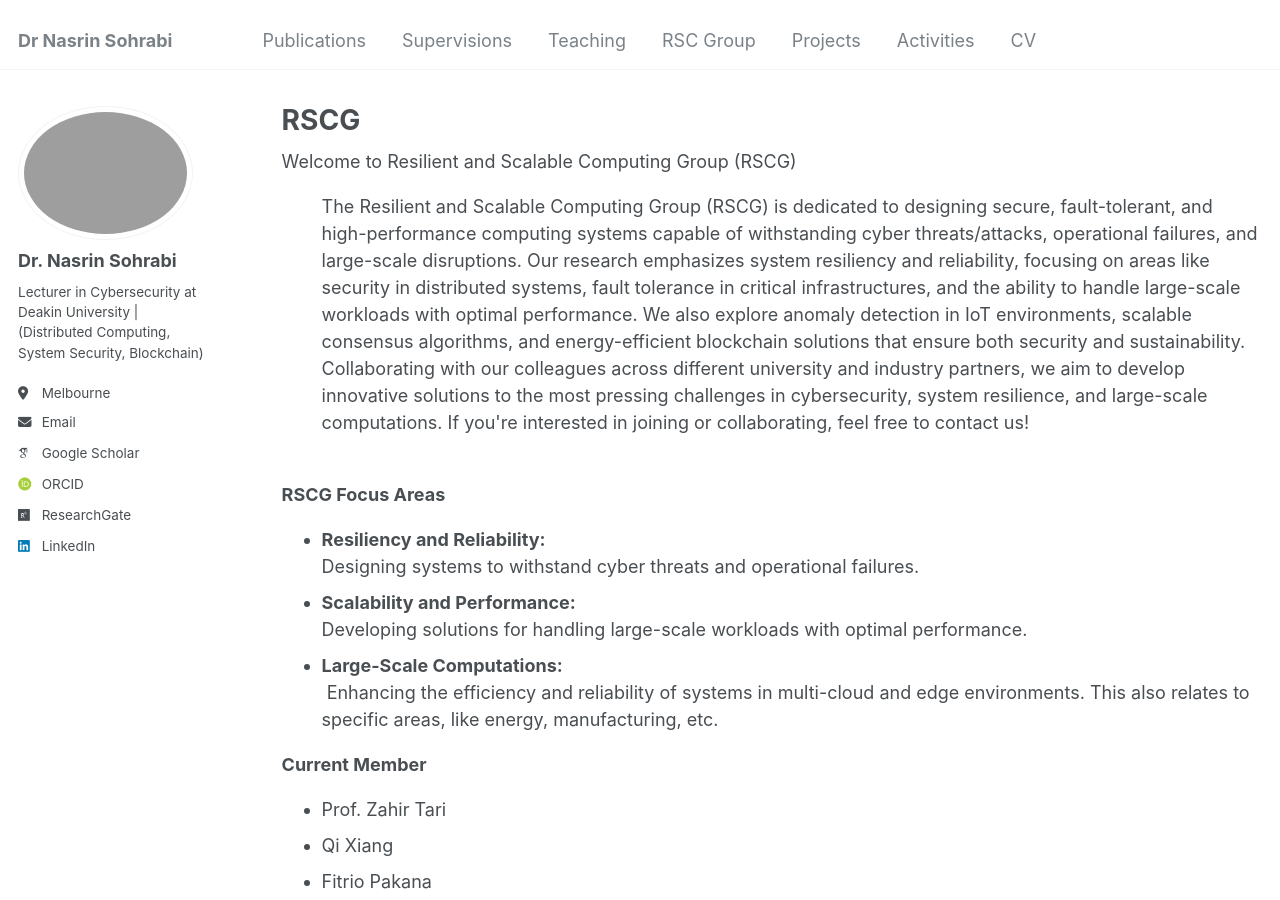
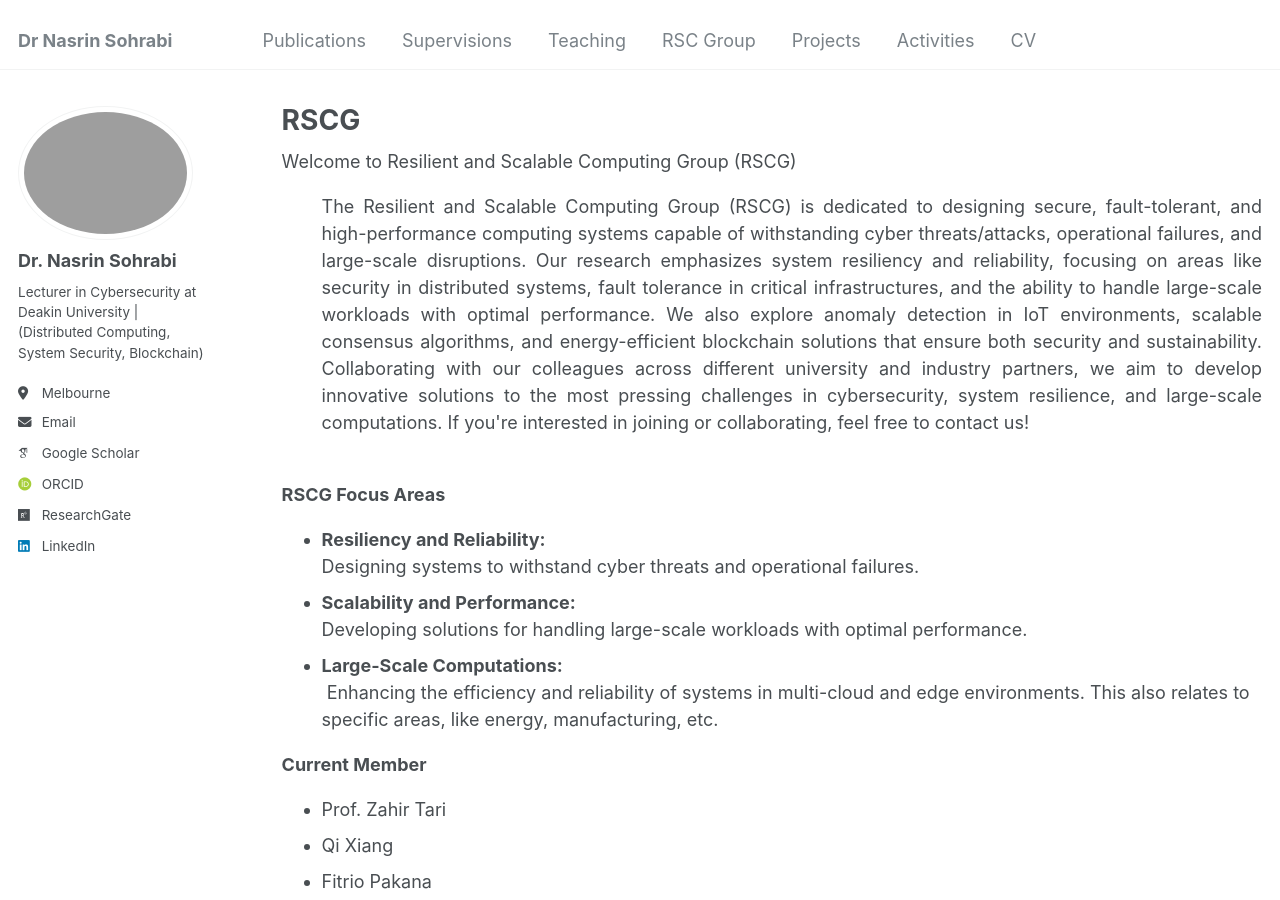
Before and after one commit to Nasrin-Sohrabi/Nasrin-Sohrabi.github.io, a Jekyll site: the page built from _pages/RSCG.html, in a window 1280 px wide and 900 px high. Built offline with Jekyll 4.4.1, drawn with Linux system fonts in a browser that asks for light colours; some web fonts are replaced.

Commit message:
adding my group homepage

```diff
--- a/_pages/RSCG.html
+++ b/_pages/RSCG.html
@@ -8,7 +8,7 @@ author_profile: true
 {% if site.author.googlescholar %}
   <div class="wordwrap">Welcome to Resilient and Scalable Computing Group (RSCG)</div>
   <ul>
-  <div>The Resilient and Scalable Computing Group (RSCG) is dedicated to designing secure, fault-tolerant,
+  <div style=" text-align: justify">The Resilient and Scalable Computing Group (RSCG) is dedicated to designing secure, fault-tolerant,
     and high-performance computing systems capable of withstanding cyber threats/attacks, operational failures,
     and large-scale disruptions. Our research emphasizes system resiliency and reliability, focusing on areas like
     security in distributed systems, fault tolerance in critical infrastructures, and the ability to handle
```
